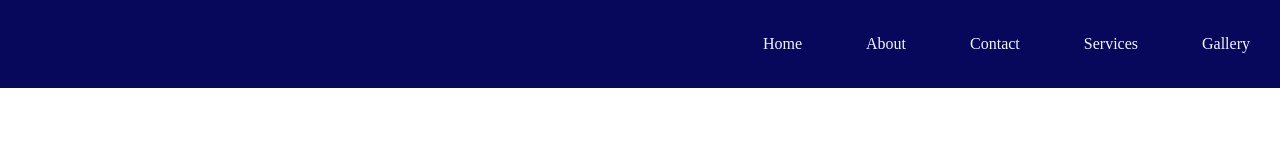
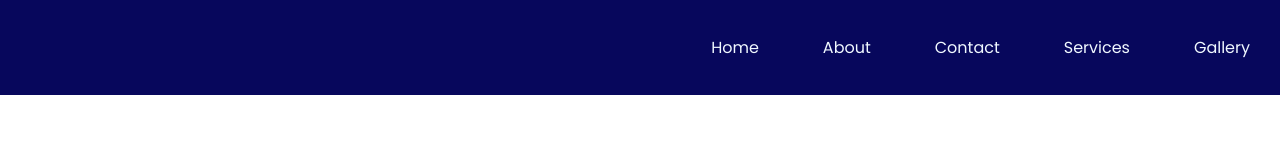
Before and after one commit to myamaan/Nav-bar, a plain HTML site: page index.html in a window 1280 px wide. Drawn offline with Linux system fonts and the light colour scheme.

Commit message:
project completed

```diff
--- a/index.html
+++ b/index.html
@@ -5,6 +5,9 @@
     <meta name="viewport" content="width=device-width, initial-scale=1.0">
     <title>Nav-bar</title>
     <link rel="stylesheet" href="./style.css">
+    <link rel="preconnect" href="https://fonts.googleapis.com">
+<link rel="preconnect" href="https://fonts.gstatic.com" crossorigin>
+<link href="https://fonts.googleapis.com/css2?family=Poppins&display=swap" rel="stylesheet">
 </head>
 <body>
     <ul class="Nav-bar">
--- a/style.css
+++ b/style.css
@@ -20,8 +20,11 @@ li {
     font-size: 1rem;
     padding: 10px 5px;
     cursor: pointer;
+    font-family: "Poppins", serif;
+    font-weight: 400;
+    font-style: normal;
 
   }
 li:hover {
-    color: darkcyan;
+    color: teal;
    }
```
